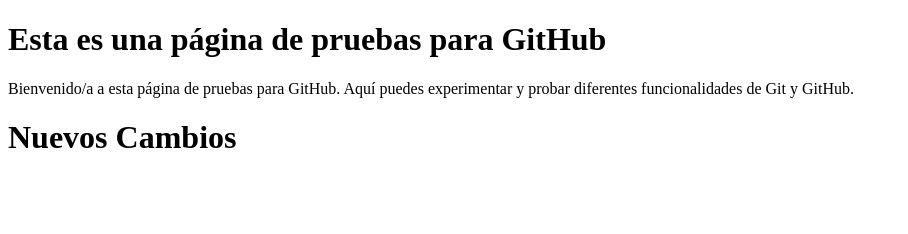
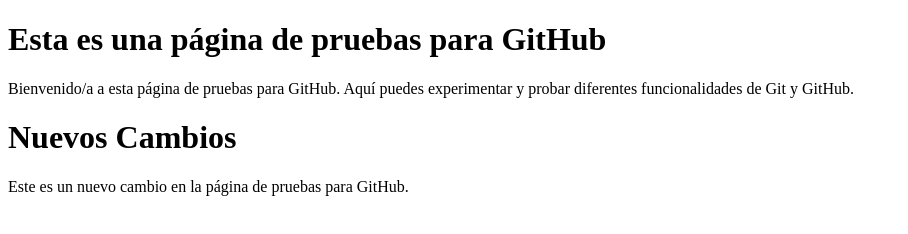
Before and after one commit to Alegark/pruebas-git, a plain HTML site: page index.html in a window 1280 px wide. Shown: the whole page, without its empty margins (0-908 px from the left). Drawn offline with Linux system fonts and the light colour scheme.

Commit message:
modificacion index

```diff
--- a/index.html
+++ b/index.html
@@ -8,4 +8,5 @@
     <p>Bienvenido/a a esta página de pruebas para GitHub. Aquí puedes experimentar y probar diferentes funcionalidades de Git y GitHub.</p>
 
     <h1>Nuevos Cambios</h1>
+    <p>Este es un nuevo cambio en la página de pruebas para GitHub.</p>
 </html>
```
